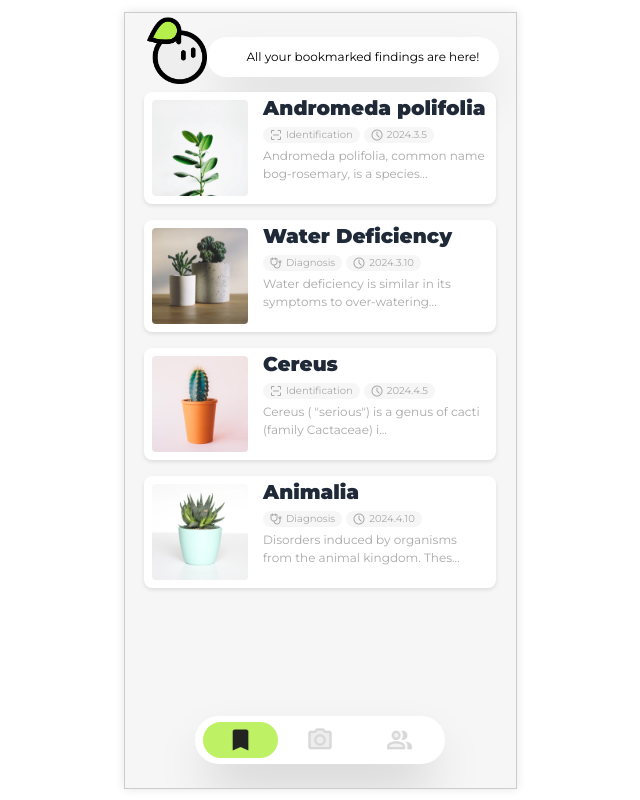
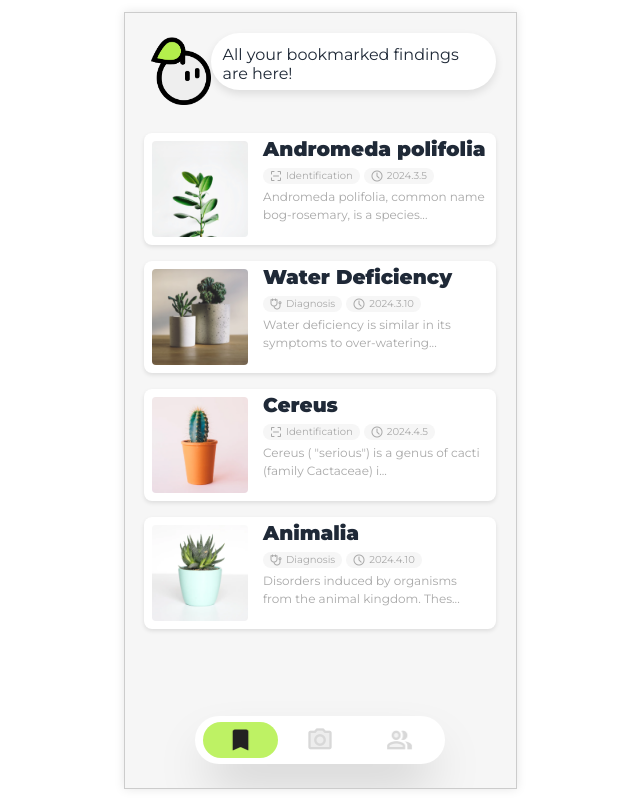
Before and after one commit to crispyinuo/DiligentDrGreen, a React (Create React App) app in the folder dr-green/: page /history in a window 1280 px wide. Shown: the whole page, without its empty margins (320-960 px from the left). Built offline with nearby package versions, Linux system fonts and the light colour scheme.

Commit message:
modify drgreen message and add bottom padding to community page

```diff
--- a/dr-green/src/components/drMessage.js
+++ b/dr-green/src/components/drMessage.js
@@ -1,20 +1,41 @@
 import * as React from "react";
 import drGreenLogo from '../icons/dr-green.png';
 
+import styled from "styled-components";
+
+const MessageContainer = styled.div`
+  width: 100%;
+  display: flex;
+  padding: 20px;
+  align-items: flex-start;
+`;
+
+const Bubble = styled.p`
+  background-color: white;justify-content: center;
+  box-shadow: 0 4px 8px rgba(0,0,0,0.1);
+  border-radius: 40px;
+  padding: 12px 12px;
+  max-width: 100%;
+  word-wrap: break-word;
+  display: inline-block;
+  text-overflow: ellipsis; // Add ellipsis if text is too long
+  line-height: 1.2; // Adjust line height for better readability
+  max-height: 3.6em; // Max height to fit two lines (based on line height)
+`;
 
 function DrMessage({ message }) {
     return (
-        <div className="flex gap-0 text-xs tracking-normal leading-4 text-black">
+        <MessageContainer>
             <img
                 loading="lazy"
                 src={drGreenLogo}
-                alt="Dr green"
-                className="shrink-0 aspect-[0.92] w-[66px]"
+                alt="Dr Green"
+                style={{ width: 66, height: 72, flexShrink: 0 }}
             />
-            <p className="grow justify-center self-start py-3 pr-5 pl-10 mt-6 bg-white shadow-2xl rounded-[90px] w-fit">
+            <Bubble>
                 {message || "Dr. Green is here to help you with all your plant needs!"}
-            </p>
-        </div>
+            </Bubble>
+        </MessageContainer>
     );
 }
 
--- a/dr-green/src/pages/community.js
+++ b/dr-green/src/pages/community.js
@@ -29,6 +29,7 @@ const CardsContainer = styled.div`
   overflow-y: scroll;
   max-height:70vh;
   grid-auto-rows: 1fr;
+  padding-bottom: 100px;
 `;
 
 const OffsetCard = styled(CommunityCard)`
@@ -57,7 +58,9 @@ function Community() {
                     return <CommunityCard key={index} name={group.name} imageSrc={group.image} isPopular={group.isPopular} />;
                 })}
             </CardsContainer>
-            <NavBar activeButtonId={3} />
+            <div className="nav-bar-container">
+                <NavBar activeButtonId={3} />
+            </div>
         </ PageContainer>
     );
 }
```
